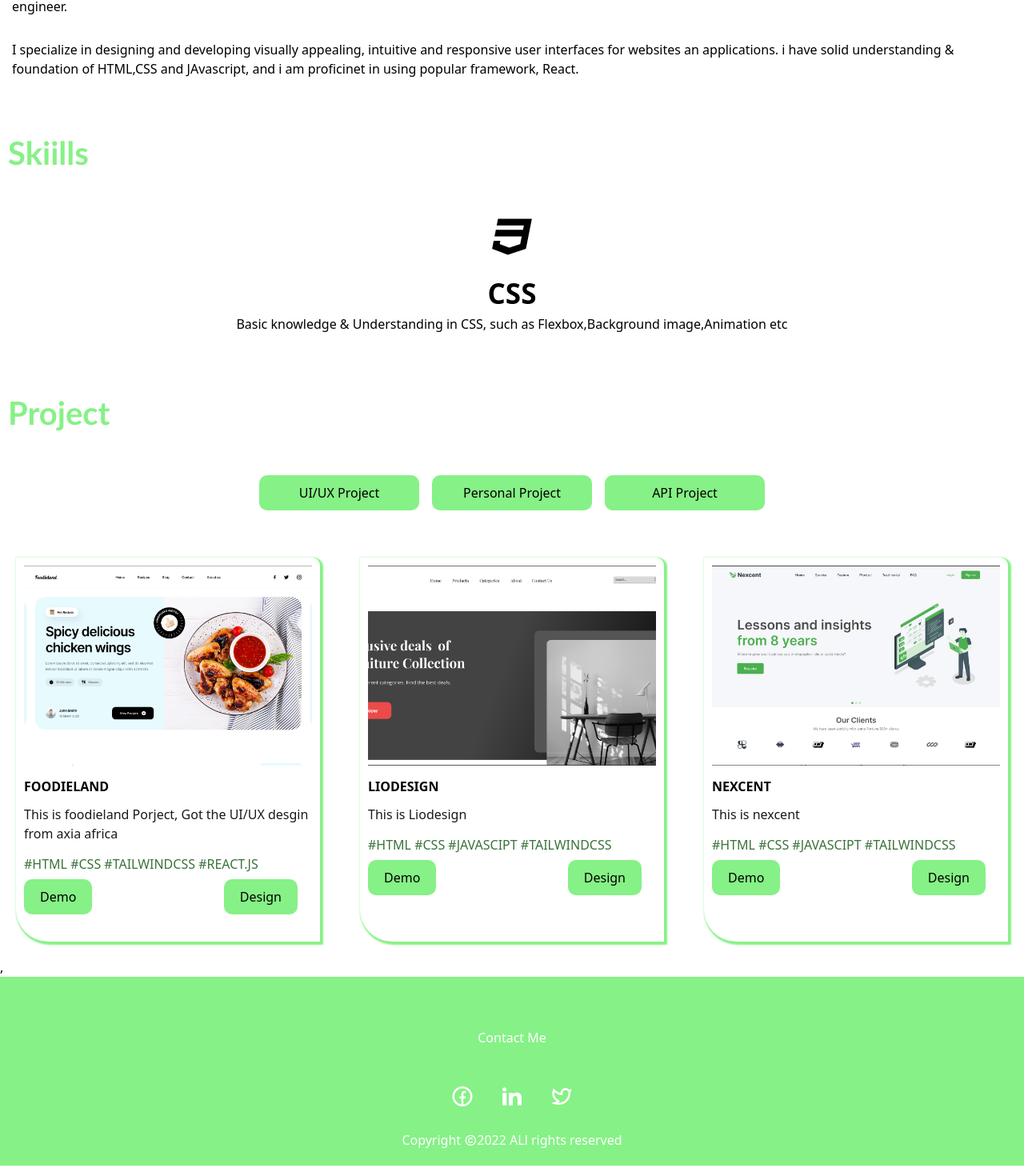
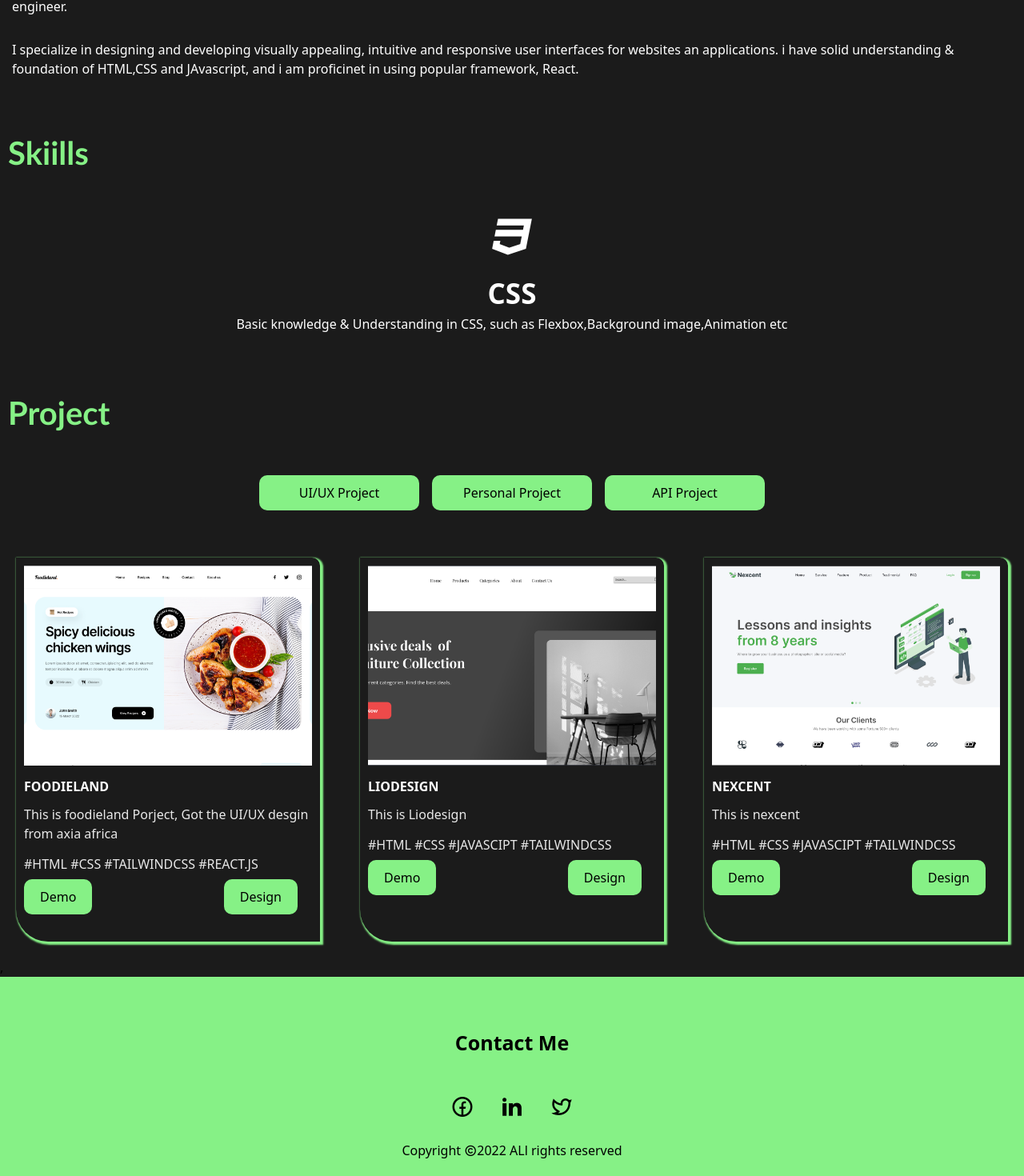
Before and after one commit to Ajinormotor/portfolio, a React (Create React App) app: page /home in a window 1280 px wide. Shown: the part 656-2126 px from the top of the page at 80% size. Built offline with nearby package versions, Linux system fonts and the light colour scheme.

Commit message:
changing the background colors

```diff
--- a/src/App.css
+++ b/src/App.css
@@ -10,3 +10,7 @@
 .root__theme{
   --text-color: rgb(134, 241, 134);
 }
+
+body{
+  background: rgb(27, 27, 27);
+}
--- a/src/Data/portfoliodata/uidata.js
+++ b/src/Data/portfoliodata/uidata.js
@@ -12,7 +12,8 @@ const uidata= [
     title:'FOODIELAND',
     img:foodieland,
     description: 'This is foodieland Porject, Got the UI/UX desgin from axia africa',
-    stack:'#HTML #CSS #TAILWINDCSS #REACT.JS'
+    stack:'#HTML #CSS #TAILWINDCSS #REACT.JS',
+    path: 'https://ajinormotor.github.io/foodieland/'
 },
 
 {
@@ -20,7 +21,8 @@ const uidata= [
     title:'LIODESIGN',
     img: liodesign,
     description: 'This is Liodesign',
-    stack:'#HTML #CSS #JAVASCIPT #TAILWINDCSS'
+    stack:'#HTML #CSS #JAVASCIPT #TAILWINDCSS',
+    path: ''
 },
 
 {
@@ -28,7 +30,8 @@ const uidata= [
     title:'NEXCENT',
     img: nexcent,
     description: 'This is nexcent',
-    stack:'#HTML #CSS #JAVASCIPT #TAILWINDCSS'
+    stack:'#HTML #CSS #JAVASCIPT #TAILWINDCSS',
+    path: 'https://ajinormotor.github.io/Nextcent/'
 },
 
 
--- a/src/Footer/Footer.css
+++ b/src/Footer/Footer.css
@@ -9,13 +9,18 @@
 
 .footer__wrapper{
     text-align: center;
-    color: #fff;
+    color: #000000;
     padding-top: 5%;
+}
+
+.footer h1{
+    font-size: 25px;
+    font-weight: 700;
 }
 
 .footer p{
     text-align: center;
-    color: #fff;
+    color: #000000;
     padding: 20px;
 }
 
--- a/src/Header/Header.css
+++ b/src/Header/Header.css
@@ -77,7 +77,7 @@
 
   .navigation{
     width: 100%;
-    height: 35vh;
+    height: 25vh;
     background: #fff;
     color:  var(--text-color);
     position: absolute;
@@ -123,7 +123,7 @@
 
   .navigation{
     width: 100%;
-    height: 40vh;
+    height: 30vh;
     background: #fff;
     color:  var(--text-color);
     position: absolute;
@@ -136,6 +136,7 @@
     transition: 0.5s ease-in;
     line-height: 30px;
     z-index: 10;
+    border-bottom: 1px solid rgb(134, 241, 134) ;
   }
 
 
--- a/src/Routs/Routs.js
+++ b/src/Routs/Routs.js
@@ -11,8 +11,8 @@ const Routs = () => {
   return (
 
   <Routes>
-      <Route path="/" element={<Navigate to="/home" replace />} />
-      <Route path="/home" element={<Home />} />
+      <Route path='/' element={<Navigate to='/home' />} />
+      <Route path='/home' element={<Home />} />
       <Route path="/about" element={<About />} />
       <Route path="/projects" element={<Projects />} />
 
--- a/src/Styles/About.css
+++ b/src/Styles/About.css
@@ -16,4 +16,5 @@
 
 .about__wrapper p{
     padding: 15px;
+    color: #fff;
 }
--- a/src/Styles/Hero.css
+++ b/src/Styles/Hero.css
@@ -3,6 +3,7 @@
     width: 100%;
     padding-top: 5%;
     padding-bottom: 5%;
+
 }
 
 .hero__wrapper{
@@ -17,10 +18,11 @@
 .hero__text h1{
     font-size: 30px;
     font-weight: 600;
+    color: #fff;
 }
 
 .hero__text p{
-
+    color: #fff;
     padding-bottom:3%;
     padding-top: 3%;
 }
--- a/src/Styles/Project.css
+++ b/src/Styles/Project.css
@@ -34,7 +34,6 @@
 .project__btn:hover{
     color: #fff;
     box-shadow: 2px 2px 2px 2px rgb(134, 241, 134) ;
-
 }
 
 .project__subwrapper{
@@ -78,12 +77,14 @@
     font-style: 30px;
     padding-top: 4%;
     padding-bottom: 1%;
+    color: #fff;
 }
 
 .project__card p{
     opacity: 90%;
     padding-top: 2%;
     padding-bottom: 2%;
+    color: #fff;
 
 }
 
@@ -111,6 +112,23 @@
     color: #fff;
     font-size: 20px;
 
+}
+
+.personal__btn{
+    background: rgb(134, 241, 134) ;
+    padding: 6px 12px;
+    border-radius: 10px;
+    width: 150px;
+    cursor: pointer;
+    transition: 0.4s;
+    align-items: center;
+    justify-content: center;
+    margin-top: 7px;
+}
+
+.personal__btn:hover{
+    color: #fff;
+    box-shadow: 2px 2px 2px 2px rgb(134, 241, 134) ;
 }
 
 @media screen  and (max-width:450px) {
--- a/src/Styles/Skills.css
+++ b/src/Styles/Skills.css
@@ -7,6 +7,7 @@
 }
 
 .heading__skills h1{
+    color: #fff;
     padding: 10px;
     color: rgb(134, 241, 134);
      font-size: 40px;
@@ -30,8 +31,15 @@
 
 .skills__box i{
     font-size: 60px;
+    color: #fff;
+
 }
 .skills__box h1{
     font-weight: 600;
     font-size: 35px;
+    color: #fff;
 }
+
+.skills__box p{
+    color: #fff;
+}
--- a/src/UI/Project.jsx
+++ b/src/UI/Project.jsx
@@ -1,6 +1,6 @@
 import React, { useState } from 'react'
 
-//import { Link } from 'react-router-dom'
+import { NavLink } from 'react-router-dom'
 
 import "../Styles/Project.css"
 import  Personal from "../UI/portfolios/personal"
@@ -50,7 +50,7 @@ const [projectFilter, setProjectFilter]  = useState('PROJECT');
 
         <div className="the__links">
 
-      <button>Demo</button>
+      <button><NavLink to={item.path}>Demo</NavLink></button>
       <button>Design</button>
 
         </div>
--- a/src/UI/portfolios/personal.jsx
+++ b/src/UI/portfolios/personal.jsx
@@ -1,6 +1,6 @@
 import React from 'react'
 
-import { Link } from 'react-router-dom'
+import { Link, NavLink } from 'react-router-dom'
 
 import "../../Data/portfoliodata/personaldata.js"
 import personaldata from '../../Data/portfoliodata/personaldata.js'
@@ -24,6 +24,11 @@ const personal = () => {
 
 <p  className="stack">{item.stack}</p>
 
+
+
+      <button className="personal__btn"><NavLink to="https://ajinormotor.github.io/workaholic/">Demo</NavLink></button>
+
+
     </div>
 
 
```
